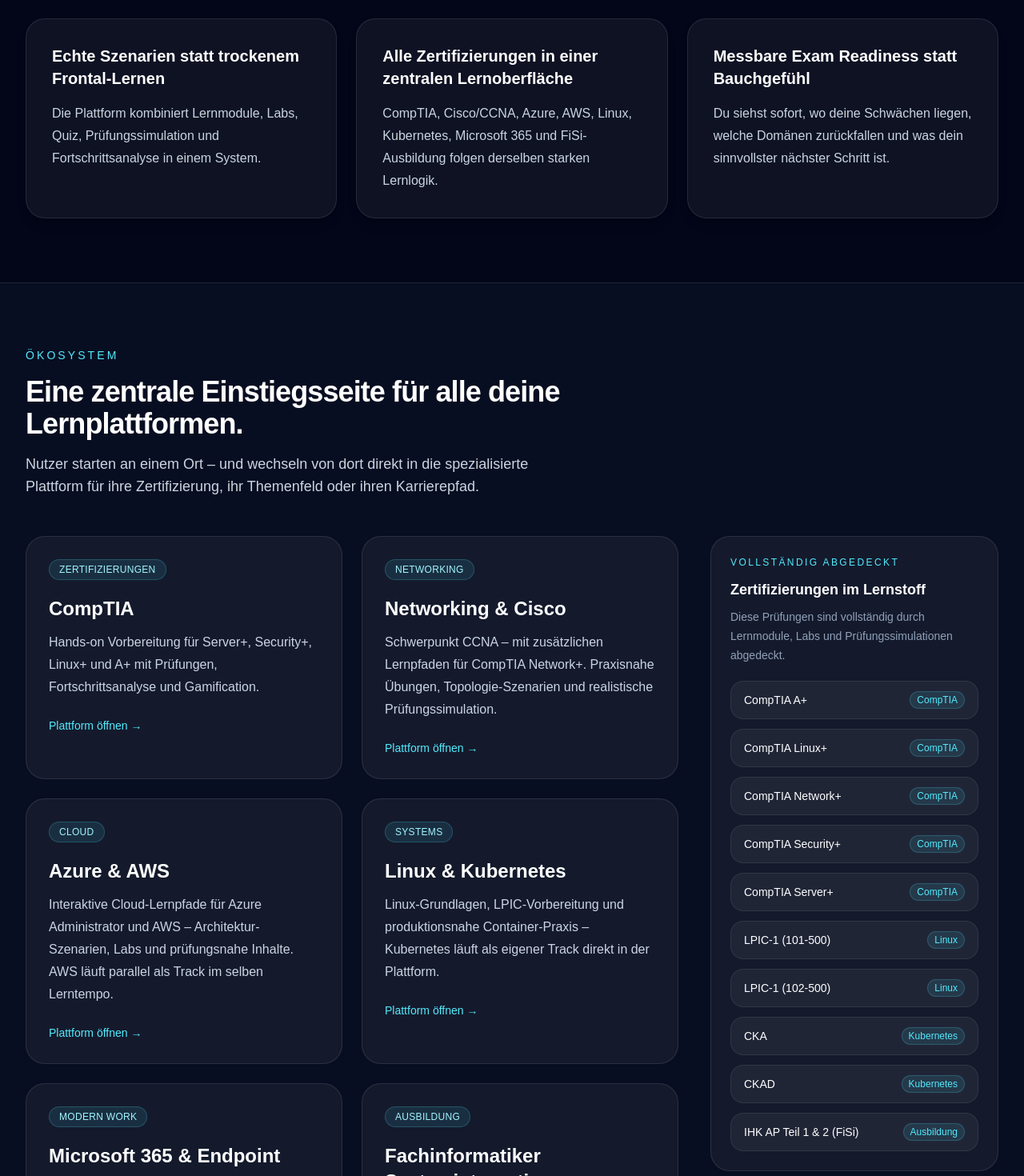
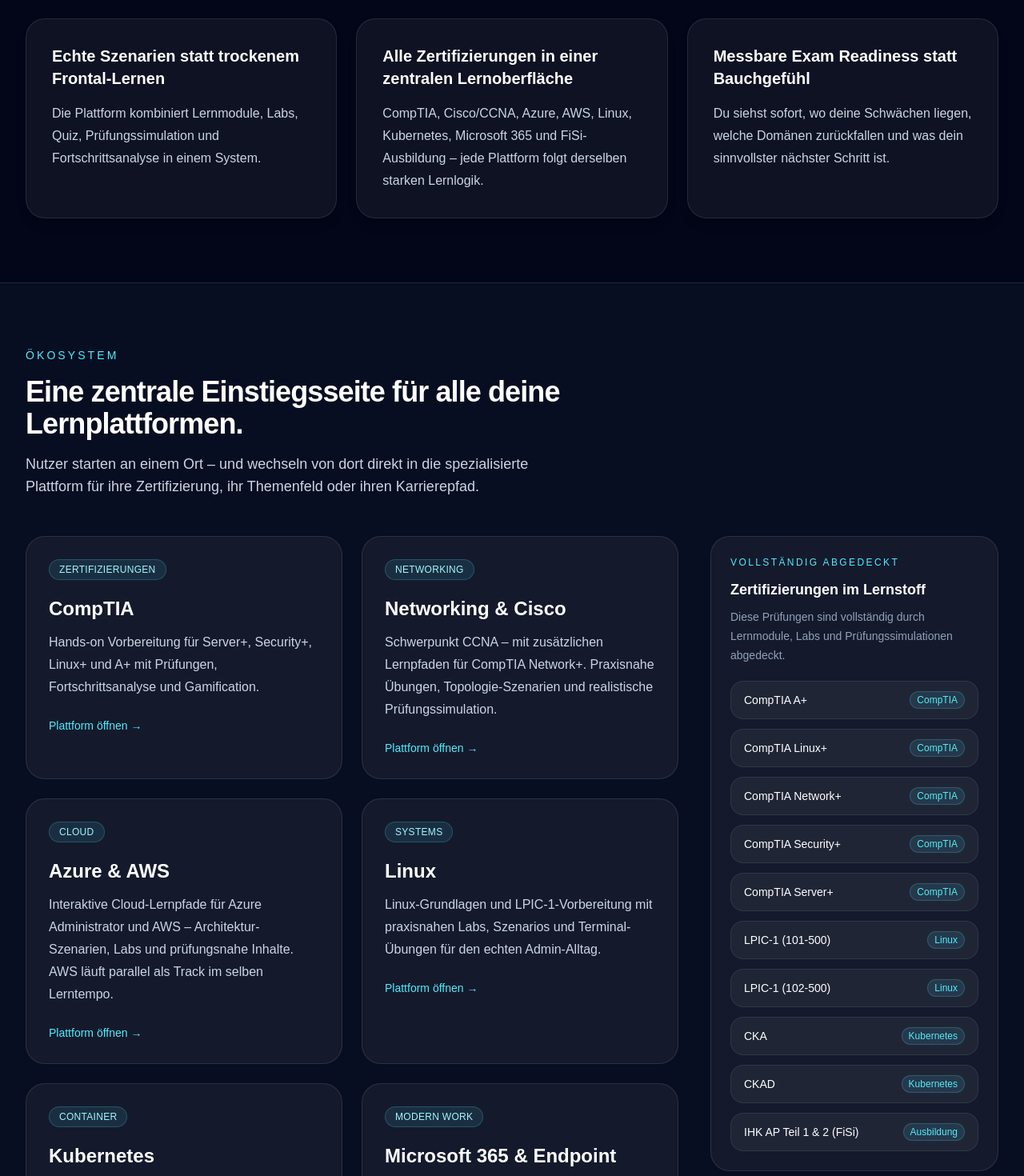
Before and after one commit to Miaucetung/ajti-landing, a Next.js app: page / in a window 1280 px wide. Shown: the part 1360-2830 px from the top of the page at 80% size. Built offline with nearby package versions, Linux system fonts and the light colour scheme.

Commit message:
feat: split Linux and Kubernetes into separate platform cards (k8s.ajti.online)

```diff
--- a/app/page.tsx
+++ b/app/page.tsx
@@ -25,11 +25,19 @@
       available: true,
     },
     {
-      name: "Linux & Kubernetes",
+      name: "Linux",
       description:
-        "Linux-Grundlagen, LPIC-Vorbereitung und produktionsnahe Container-Praxis – Kubernetes läuft als eigener Track direkt in der Plattform.",
+        "Linux-Grundlagen und LPIC-1-Vorbereitung mit praxisnahen Labs, Szenarios und Terminal-Übungen für den echten Admin-Alltag.",
       badge: "Systems",
       href: "https://linux-k8s.ajti.online",
+      available: true,
+    },
+    {
+      name: "Kubernetes",
+      description:
+        "CKA- und CKAD-Vorbereitung mit interaktiven Lernpfaden, produktionsnahen Szenarien, YAML-Übungen und Prüfungssimulation.",
+      badge: "Container",
+      href: "https://k8s.ajti.online",
       available: true,
     },
     {
@@ -65,7 +73,7 @@
     },
     {
       title: "Alle Zertifizierungen in einer zentralen Lernoberfläche",
-      text: "CompTIA, Cisco/CCNA, Azure, AWS, Linux, Kubernetes, Microsoft 365 und FiSi-Ausbildung folgen derselben starken Lernlogik.",
+      text: "CompTIA, Cisco/CCNA, Azure, AWS, Linux, Kubernetes, Microsoft 365 und FiSi-Ausbildung – jede Plattform folgt derselben starken Lernlogik.",
     },
     {
       title: "Messbare Exam Readiness statt Bauchgefühl",
```
